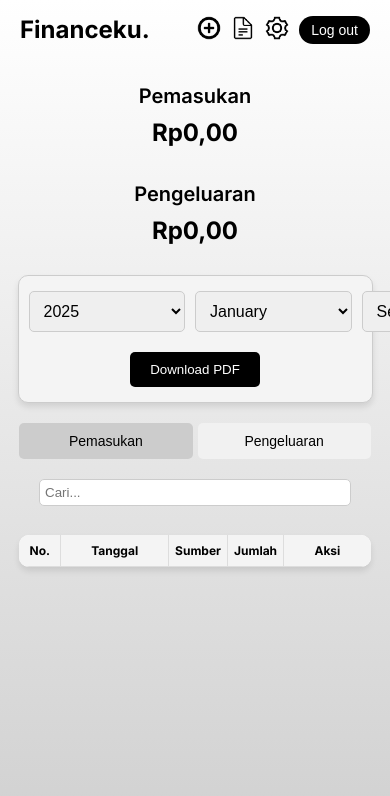
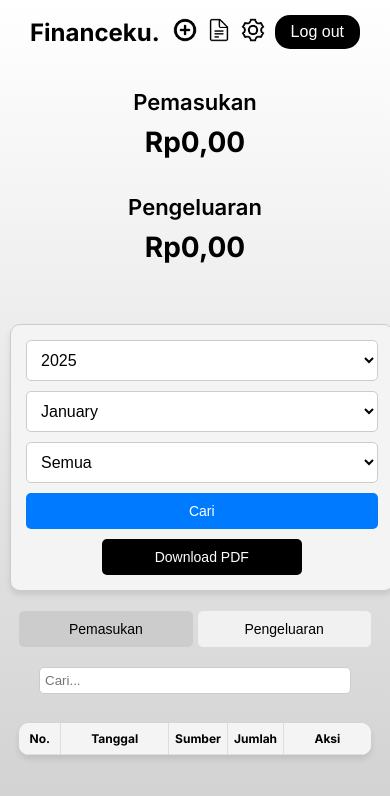
Before and after one commit to wisnumrt/Financeku-app, a PHP site: page /halaman_laporan.php in a window 390 px wide. Shown: the top 796 px of the page. Run offline with PHP 8.4, Linux system fonts and the light colour scheme; a user stored in the database is signed in; data comes from the database, SQL or seed files in the repository; lists and menus that the app fills with data are empty.

Commit message:
Sedikit membenarkan responsive

```diff
--- a/halaman_laporan.php
+++ b/halaman_laporan.php
@@ -201,6 +201,62 @@ mysqli_close($conn);
             border-radius: 5px;
             border: 1px solid #ccc;
             font-size: 16px;
+        }
+
+        /* Filter Bar Responsive Styles */
+        .filter-form {
+            display: flex;
+            align-items: center;
+            gap: 10px;
+            flex-wrap: wrap;
+            flex: 1;
+            max-width: 600px;
+        }
+
+        .filter-select {
+            padding: 10px;
+            border: 1px solid #ddd;
+            border-radius: 5px;
+            font-size: 14px;
+            background-color: white;
+            flex: 1;
+            min-width: 100px;
+        }
+
+        .filter-btn {
+            padding: 10px 20px;
+            background-color: #007bff;
+            color: white;
+            border: none;
+            border-radius: 5px;
+            cursor: pointer;
+            font-size: 14px;
+            white-space: nowrap;
+            flex-shrink: 0;
+        }
+
+        .filter-btn:hover {
+            background-color: #0056b3;
+        }
+
+        .download-form {
+            margin: 0;
+            flex-shrink: 0;
+        }
+
+        .download-btn {
+            padding: 10px 20px;
+            background-color: #000;
+            color: #fff;
+            border-radius: 5px;
+            border: none;
+            cursor: pointer;
+            font-size: 14px;
+            white-space: nowrap;
+        }
+
+        .download-btn:hover {
+            background-color: #333;
         }
 
         .tab-container {
@@ -408,14 +464,32 @@ mysqli_close($conn);
             }
 
             .filter-bar {
-                flex-wrap: wrap;
-                width: 80%;
+                flex-direction: column;
+                gap: 15px;
+                width: 90%;
+                align-items: stretch;
             }
 
-            .filter-bar select,
-            .filter-bar button {
-                flex: 1 0 calc(50% - 10px);
-                margin: 5px 0;
+            .filter-form {
+                width: 100%;
+                max-width: none;
+                justify-content: center;
+            }
+
+            .filter-select {
+                min-width: 0;
+                flex: 1;
+            }
+
+            .download-form {
+                width: 100%;
+                display: flex;
+                justify-content: center;
+            }
+
+            .download-btn {
+                width: 100%;
+                max-width: 200px;
             }
 
             .tab-container {
@@ -437,64 +511,6 @@ mysqli_close($conn);
             .pagination button {
                 padding: 6px 12px;
                 font-size: 14px;
-            }
-        }
-
-        /* Tablets */
-        @media screen and (max-width: 768px) {
-            .head-bar {
-                padding: 0 10px;
-            }
-
-            .title {
-                font-size: 28px;
-            }
-
-            .logout {
-                padding: 6px 12px;
-                font-size: 14px;
-            }
-
-            .summary .income-label,
-            .summary .expense-label {
-                font-size: 20px;
-            }
-
-            .summary .income-amount,
-            .summary .expense-amount {
-                font-size: 24px;
-            }
-
-            .tab button {
-                padding: 10px 15px;
-                font-size: 15px;
-            }
-
-            table {
-                margin: 10px auto;
-            }
-
-            table th, table td {
-                padding: 8px 10px;
-                font-size: 14px;
-            }
-
-            .actions img {
-                width: 22px;
-                height: 22px;
-            }
-
-            .date-column {
-                width: 120px;
-            }
-
-            .pagination {
-                flex-wrap: wrap;
-            }
-
-            .pagination button {
-                padding: 5px 10px;
-                font-size: 13px;
             }
         }
 
@@ -525,13 +541,23 @@ mysqli_close($conn);
 
             .filter-bar {
                 flex-direction: column;
-                width: 90%;
-                padding: 10px;
-                gap: 5px;
+                width: 95%;
+                padding: 15px;
+                gap: 10px;
             }
 
-            .filter-bar select,
-            .filter-bar button {
+            .filter-form {
+                flex-direction: column;
+                gap: 10px;
+            }
+
+            .filter-select,
+            .filter-btn {
+                width: 100%;
+                min-width: 0;
+            }
+
+            .download-btn {
                 width: 100%;
             }
 
@@ -678,9 +662,9 @@ mysqli_close($conn);
                 <div class="expense-amount">Rp<?php echo number_format(array_sum(array_column($expenses, 'amount')), 2, ',', '.'); ?></div>
             </div>
         </div>
-        <div class="filter-bar" style="display: flex; align-items: center; justify-content: center; gap: 10px; flex-wrap: wrap; margin-top: 10px;">
-            <form method="GET" action="halaman_laporan.php" style="display: flex; align-items: center; gap: 10px;">
-                <select name="year" id="yearSelect">
+        <div class="filter-bar">
+            <form method="GET" action="halaman_laporan.php" class="filter-form">
+                <select name="year" id="yearSelect" class="filter-select">
                     <?php
                     $currentYear = date("Y");
                     for ($year = $currentYear; $year >= 2000; $year--) {
@@ -688,7 +672,7 @@ mysqli_close($conn);
                     }
                     ?>
                 </select>
-                <select name="month" id="monthSelect">
+                <select name="month" id="monthSelect" class="filter-select">
                     <option value="01">January</option>
                     <option value="02">February</option>
                     <option value="03">March</option>
@@ -702,19 +686,17 @@ mysqli_close($conn);
                     <option value="11">November</option>
                     <option value="12">December</option>
                 </select>
-                <select name="type" id="typeSelect">
-                <option value="semua" <?php echo ($selectedType == 'semua') ? 'selected' : ''; ?>>Semua</option>
+                <select name="type" id="typeSelect" class="filter-select">
+                    <option value="semua" <?php echo ($selectedType == 'semua') ? 'selected' : ''; ?>>Semua</option>
                 </select>
-                <button type="submit">Cari</button>
+                <button type="submit" class="filter-btn">Cari</button>
             </form>
             <!-- Tombol Download PDF -->
-            <form method="GET" action="download_laporan_pdf.php" target="_blank" style="margin: 0;">
+            <form method="GET" action="download_laporan_pdf.php" target="_blank" class="download-form">
                 <input type="hidden" name="year" value="<?php echo $selectedYear; ?>">
                 <input type="hidden" name="month" value="<?php echo $selectedMonth; ?>">
                 <input type="hidden" name="type" value="<?php echo $selectedType; ?>">
-                <button type="submit" style="padding: 10px 20px; background-color: #000; color: #fff; border-radius: 5px; border: none; cursor: pointer;">
-                    Download PDF
-                </button>
+                <button type="submit" class="download-btn">Download PDF</button>
             </form>
         </div>
 
```
Also changed, not shown: other parts of halaman_laporan.php (+0 -42 lines).
